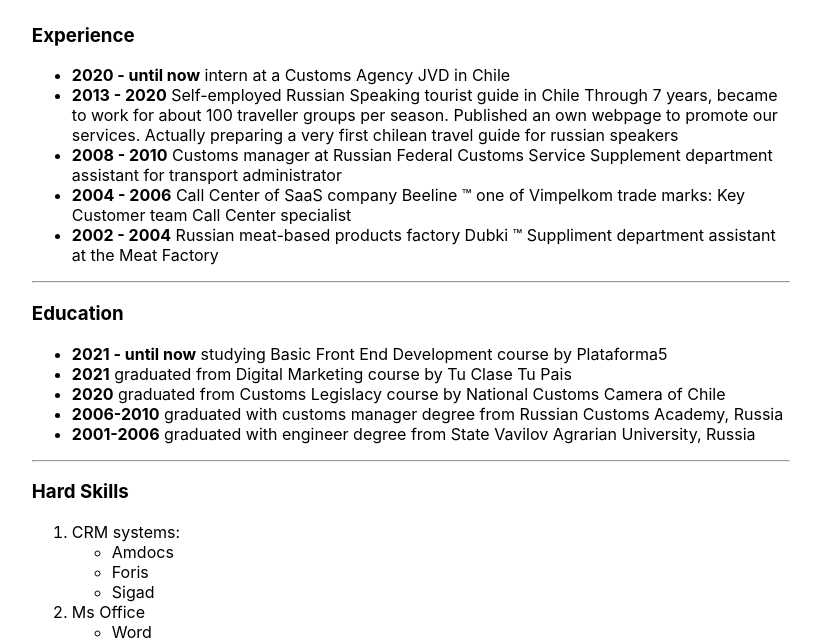
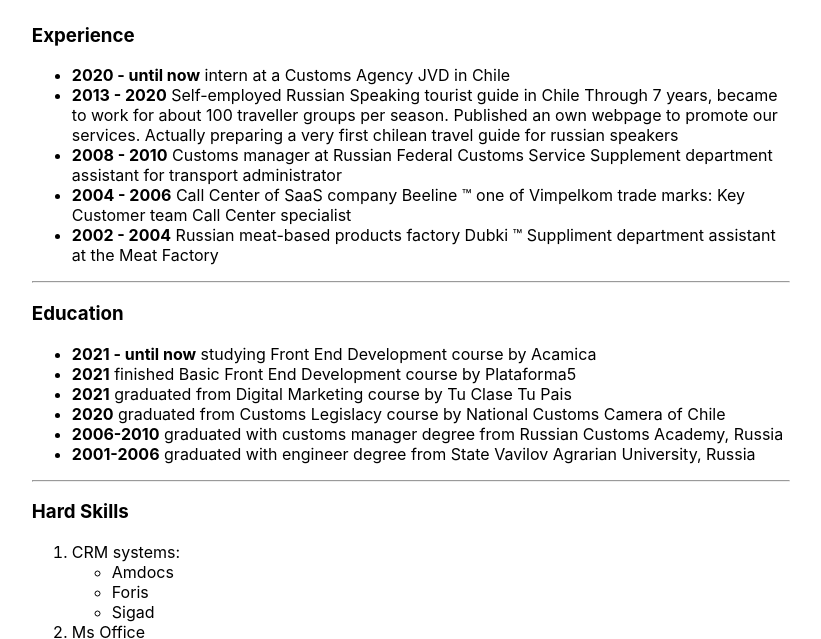
Before and after one commit to cicconewk/rsschool-cv, a plain HTML site: page index.html in a window 1280 px wide. Shown: the part 419-1058 px from the top of the page, without its empty margins (229-1050 px from the left). Drawn offline with Linux system fonts and the light colour scheme.

Commit message:
feat: actualize education info
added some new courses i take

```diff
--- a/index.html
+++ b/index.html
@@ -59,7 +59,11 @@
       <h3>Education</h3>
       <ul>
         <li>
-          <b>2021 - until now</b> studying Basic Front End Development course by
+          <b>2021 - until now</b> studying Front End Development course by
+          Acamica
+        </li>
+        <li>
+          <b>2021</b> finished Basic Front End Development course by
           Plataforma5
         </li>
         <li>
```
